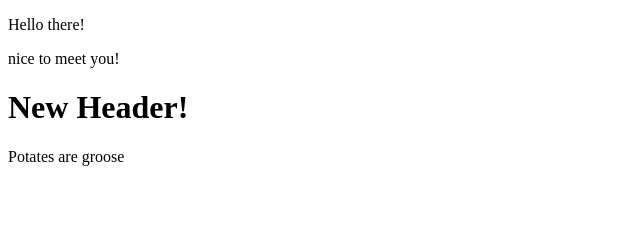
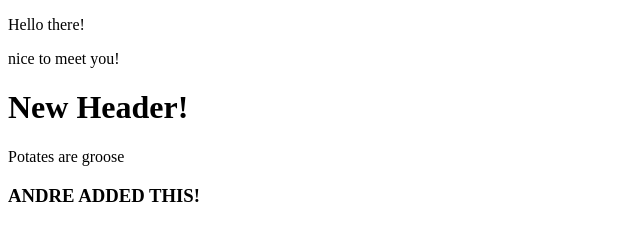
Before and after one commit to andresaliba/githublesson, a plain HTML site: page index.htm in a window 1280 px wide. Shown: the whole page, without its empty margins (0-640 px from the left). Drawn offline with Linux system fonts and the light colour scheme.

Commit message:
plz fix me:) Fixes #9

```diff
--- a/index.htm
+++ b/index.htm
@@ -12,5 +12,7 @@
 
     <h1>New Header!</h1>
     <p>Potates are groose</p>
+
+    <h3>ANDRE ADDED THIS!</h3>
 </body>
 </html>
```
